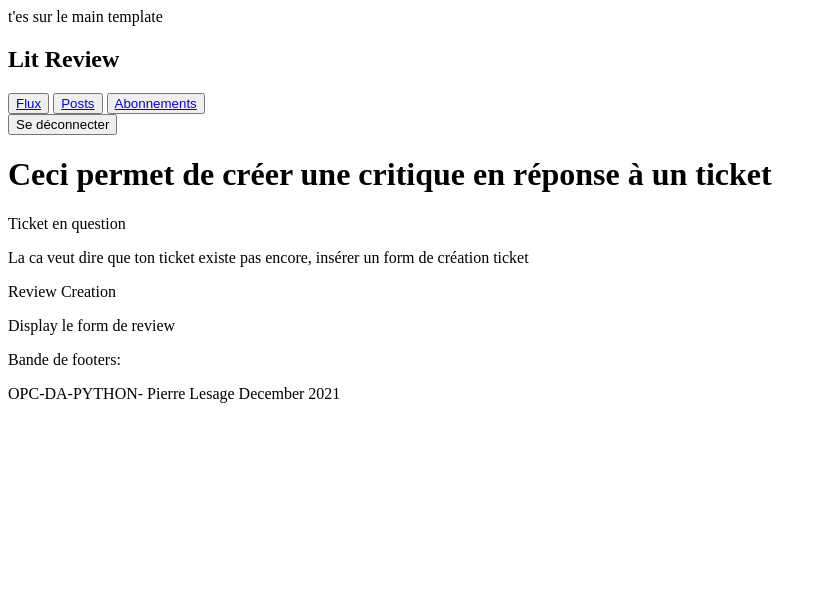
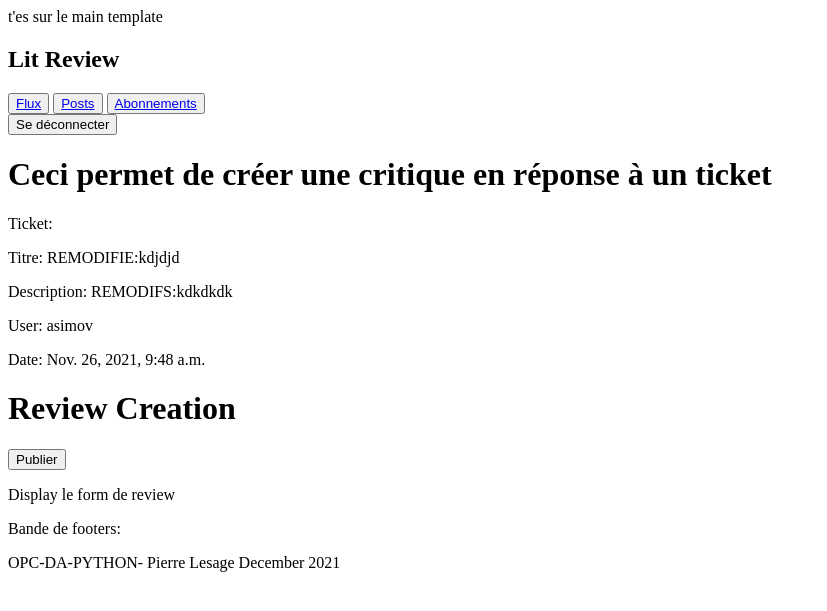
Before and after one commit to PedrolitoLsg/DAPYTHON-OPC-P9, a Django app: page /app/creationreview/13/ in a window 1280 px wide. Shown: the top 611 px of the page, without its empty margins (0-827 px from the left). Run offline with Django 3.2, Linux system fonts and the light colour scheme; a user stored in the database is signed in; data comes from the database, SQL or seed files in the repository; both versions use the stored data as it was after the commit.

Commit message:
update 07/12/2021 14:32

```diff
--- a/mysite/myapp/templates/creationcritique.html
+++ b/mysite/myapp/templates/creationcritique.html
@@ -3,17 +3,15 @@
 {% block content %}
 
 <h1>Ceci permet de créer une critique en réponse à un ticket</h1>
-<div class="ticket">Ticket en question</p>
-    {% if formticket.instance.id %}
-       <p>Titre: </p>
-        {{ticket.description}}
-        {{ticket.user}}
+<div class="ticket">
+    <p>Ticket:</p>
+    <p>Titre: {{ticket.title}} </p>
+    <p>Description: {{ticket.description}} </p>
+    <p>User: {{ticket.user}} </p>
+    <p>Date: {{ticket.time_created}} </p>
+</div>
 
-    {% else %}
-    <p>La ca veut dire que ton ticket existe pas encore, insérer un form de création ticket</p>
-    {% endif %}
-
-<div class="creationreview">Review Creation</div>
+    <div class="creationreview"><h1>Review Creation</h1></div>
     {% if formreview.instance.id %}
      <p> Insérer un form de création de ticket</p>
 
@@ -22,7 +20,10 @@
             {{ form_review }}
             <input type="submit" value="Publier">
      {% else %}
-
+ <form class="form_review" action="{% url 'app:creationreview' id_ticket%}" method="post" enctype="multipart/form-data">
+                {% csrf_token %}
+            {{ form_review }}
+            <input type="submit" value="Publier">
      <p>Display le form de review</p>
      {% endif %}
 
--- a/mysite/myapp/templates/flux.html
+++ b/mysite/myapp/templates/flux.html
@@ -16,7 +16,7 @@
                 <p> Image : </p>
                 <p> Id : {{ticket.id}}</p>
                 <p> Pk : {{ticket.pk}}</p>
-                <form action="{% url 'app:creationreview' id_ticket=ticket.id %}">
+                <form action="{% url 'app:creationreview' id_ticket=ticket.id %}" method="GET">
                     <button type="submit"> Answer Review</button>
                 </form>
             </div>
--- a/mysite/myapp/views.py
+++ b/mysite/myapp/views.py
@@ -111,8 +111,6 @@
             return redirect('app:flux')
 
 
-
-
 @login_required(login_url='app:connexion')
 def deleteticket(request, id_ticket):
     if request.method == "POST":
@@ -130,15 +128,19 @@
         return redirect('app:posts')
 # End of Page Creation Ticket
 
+
 #Page Creation Critique (permet de créer et modifier une critique)
 @login_required(login_url='app:connexion')
 def creationreview(request, id_review=None, id_ticket=None):
     instance_review = Review.objects.get(pk=id_review) if id_review is not None else None
-    instance_ticket = Ticket.objects.get(pk=id_ticket) if id_ticket is not None else None
+    instance_ticket = Ticket.objects.get(pk=id_ticket)
     if request.method == 'GET':
-        if instance_review is None and instance_ticket is not None:
-            creationreviewnticketexists(request, instance_ticket, instance_review)
-        elif instance_review is not None and instance_ticket is not None:
+        if instance_review is None:
+            form_review = CreateReviewForm()
+            ticket = instance_ticket
+            context = {'ticket': ticket, 'formreview': form_review}
+            return render(request, 'creationcritique.html', context)
+        elif instance_review is not None:
             pass
             # Modifier une review d'un ticket existant, display ticket
             # Entreti
@@ -154,15 +156,6 @@
             review = form.save()
             return redirect('app:flux')
 
-@login_required(login_url='app:connexion')
-def creationreviewnticketexists(request, instance_ticket, instance_review):
-    form_review = CreateReviewForm(instance=instance_review)
-    form_ticket = CreateTicketForm(instance=instance_ticket)
-    context = {'formticket': form_ticket, 'formreview': form_review}
-    return render(request, 'creationcritique.html', context)
-
-#End Of Page Creation Critique
-
 
 @login_required(login_url='app:connexion')
 def reviewfromscratch(request):
@@ -171,22 +164,13 @@
         form_review = CreateReviewForm()
         context = {'formticket': form_ticket, 'formreview': form_review}
         return render(request, 'critiquefromscratch.html', context)
-    else:
-        form_ticket=CreateTicketForm(request.POST)
+    elif request.method == "POST":
+        form_ticket=CreateTicketForm(request.POST, request.FILES)
         form_review=CreateReviewForm(request.POST)
-        print(form_review)
-        print(form_ticket)
-        if form_ticket.is_valid():
-            instance_ticket = form_ticket.save(commit=False)
-            instance_ticket.user = request.user
-            instance_ticket.save()
-            print("ticket saved")
-            if form_review.is_valid():
-                #connecter le review au ticket
-                info = Ticket.objects.latest('time_created')
-                #info = Ticket.objects.all().first()
-                instance_review = form_review.save(commit=False)
-                instance_review.id = info.id
-                instance_review.save()
-                print("formreview id added")
-                return render(request, 'flux.html')
+        if form_ticket.is_valid() and form_review.is_valid():
+            form_ticket.instance.user = request.user
+            new_ticket = form_ticket.save()
+            form_review.instance.user = request.user
+            form_review.instance.ticket = Ticket.objects.get(pk=new_ticket.pk)
+            form_review.save()
+            return redirect('app:flux')
```
Also changed, not shown: mysite/db.sqlite3.
